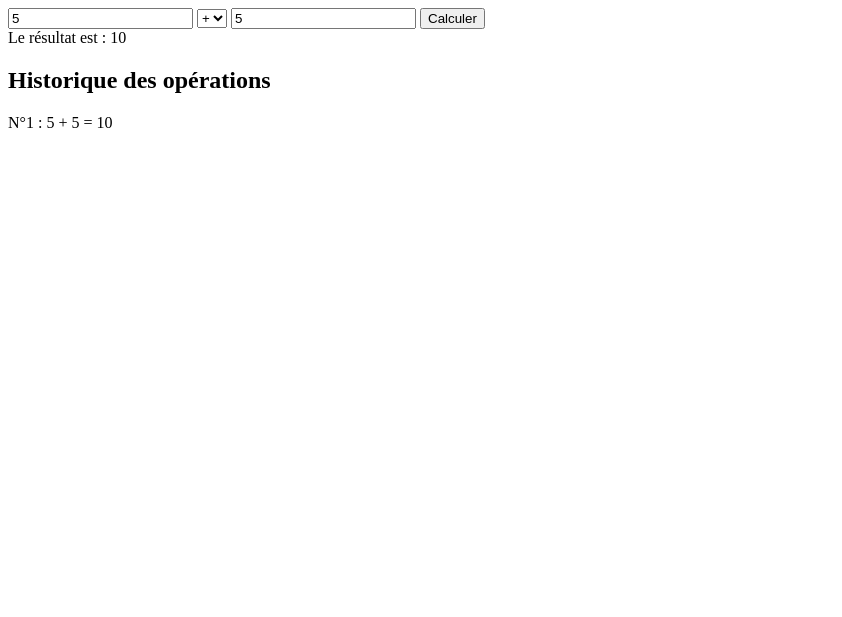
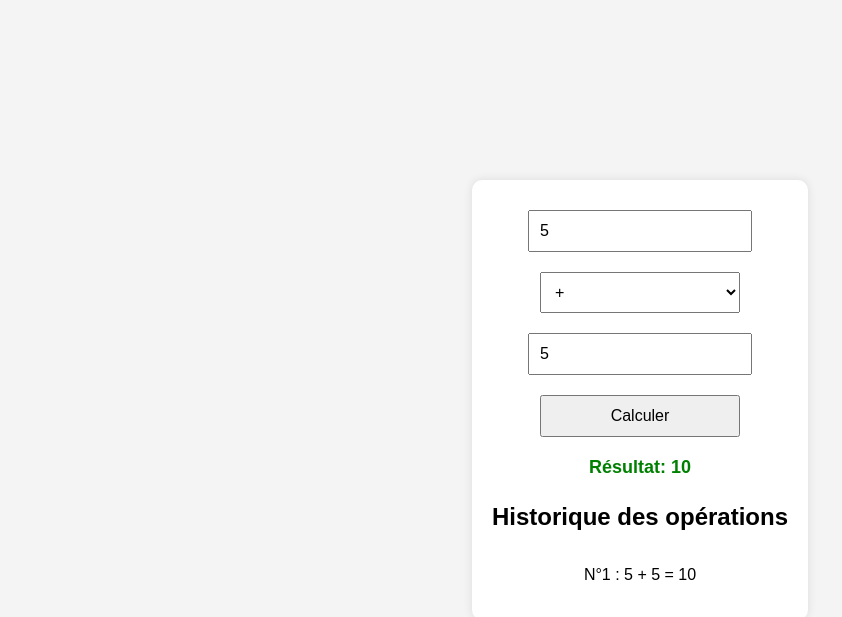
Before and after one commit to Romainns/calculatrice, a plain HTML site: page index.html in a window 1280 px wide. Both pictures are taken after typing "5", "5" into the empty fields and a click on the button "Calculer". Shown: the whole page, without its empty margins (0-842 px from the left). Drawn offline with Linux system fonts and the light colour scheme.

Commit message:
Ajout du style

```diff
--- a/index.html
+++ b/index.html
@@ -4,27 +4,32 @@
     <meta charset="UTF-8">
     <meta name="viewport" content="width=device-width, initial-scale=1.0">
     <title>Calculatrice</title>
+    <link rel="stylesheet" href="styles.css">
 </head>
 <body>
-    <div class="Calculatrice">
+    <div class="calculatrice-container">
+        <div class="calculatrice">
             <input type="number" id="number1" placeholder="Nombre 1">
+
             <select id="operation">
                 <option value="+">+</option>
                 <option value="-">-</option>
                 <option value="*">*</option>
                 <option value="/">/</option>
             </select>
+
             <input type="number" id="number2" placeholder="Nombre 2">
+
             <button id="calculate">Calculer</button>
-        <div class="result">
-            <!-- Le résultat sera affiché ici -->
+
+            <div class="result"></div>
+            <div class="error-message"></div>
+
+            <h2>Historique des opérations</h2>
+            <div id="history"></div>
         </div>
-        <h2>Historique des opérations</h2>
-        <div id="history">
-            <!-- L'historique apparaîtra ici -->
     </div>
 
     <script src="main.js"></script>
-    </div>
 </body>
 </html>
--- a/main.js
+++ b/main.js
@@ -2,32 +2,68 @@ let calculer = document.getElementById('calculate');
 let historique = [];
 let compteur = 1;
 
-calculer.addEventListener('click', function() {
+calculer.addEventListener('click', function () {
     let number1 = document.getElementById('number1');
     let number2 = document.getElementById('number2');
     let operation = document.getElementById('operation');
     let resultat = document.querySelector('.result');
     let historyDiv = document.getElementById('history');
+    let errorMessage = document.querySelector('.error-message');
+
+    // Réinitialisation
+    resultat.textContent = '';
+    resultat.className = 'result';
+    errorMessage.textContent = '';
+    number1.classList.remove('error-input');
+    number2.classList.remove('error-input');
 
     let num1 = parseFloat(number1.value);
     let num2 = parseFloat(number2.value);
     let result;
 
-    if (operation.value == '+') {
+    // Validation des entrées
+    let erreur = false;
+
+    if (isNaN(num1)) {
+        number1.classList.add('error-input');
+        errorMessage.textContent = 'Erreur: Nombre 1 n\'est pas valide';
+        erreur = true;
+    }
+
+    if (isNaN(num2)) {
+        number2.classList.add('error-input');
+        errorMessage.textContent = 'Erreur: Nombre 2 n\'est pas valide';
+        erreur = true;
+    }
+
+    if (operation.value === '+') {
         result = num1 + num2;
-    } else if (operation.value == '-') {
+    } else if (operation.value === '-') {
         result = num1 - num2;
-    } else if (operation.value == '*') {
+    } else if (operation.value === '*') {
         result = num1 * num2;
-    } else if (operation.value == '/') {
+    } else if (operation.value === '/') {
+        if (num2 === 0) {
+            number2.classList.add('error-input');
+            errorMessage.textContent = 'Erreur : division par zéro';
+            return;
+        }
         result = num1 / num2;
     } else {
-        resultat.textContent = 'Opération non valide';
+        errorMessage.textContent = 'Opération non valide';
         return;
     }
 
-    resultat.textContent = 'Le résultat est : ' + result;
+    // Couleur du résultat
+    if (result > 0) {
+        resultat.classList.add('positive');
+    } else if (result < 0) {
+        resultat.classList.add('negative');
+    }
 
+    resultat.textContent = 'Résultat: ' + result;
+
+    // Historique
     let operationText = `N°${compteur} : ${num1} ${operation.value} ${num2} = ${result}`;
     historique.push(operationText);
     compteur++;
--- /dev/null
+++ b/styles.css
@@ -0,0 +1,56 @@
+body, html {
+    height: 100%;
+    margin: 0;
+    font-family: Arial, sans-serif;
+    display: flex;
+    justify-content: center;
+    align-items: center;
+    background-color: #f4f4f4;
+}
+
+.calculatrice-container {
+    display: flex;
+    justify-content: center;
+    align-items: center;
+    width: 100%;
+}
+
+.calculatrice {
+    display: flex;
+    flex-direction: column;
+    align-items: center;
+    padding: 20px;
+    background: white;
+    border-radius: 10px;
+    box-shadow: 0 0 10px rgba(0, 0, 0, 0.1);
+}
+
+input, select, button {
+    margin: 10px 0;
+    padding: 10px;
+    width: 200px;
+    font-size: 16px;
+}
+
+.result {
+    margin-top: 10px;
+    font-weight: bold;
+    font-size: 18px;
+}
+
+.result.positive {
+    color: green;
+}
+
+.result.negative {
+    color: orange;
+}
+
+.error-message {
+    color: red;
+    margin-top: 5px;
+}
+
+.error-input {
+    border: 2px solid red;
+}
```
Lines whose indentation alone changed are shown as unchanged.
